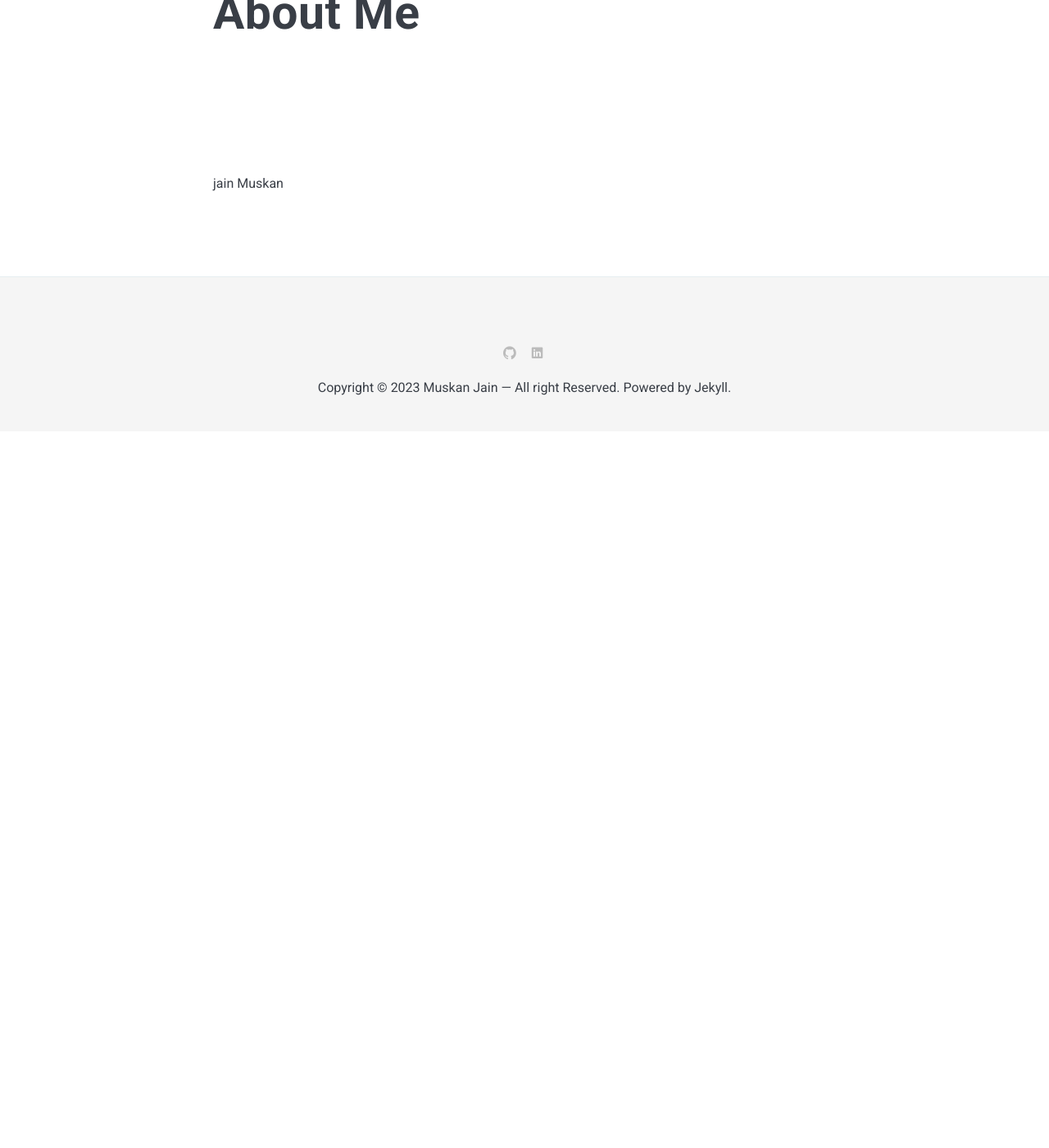
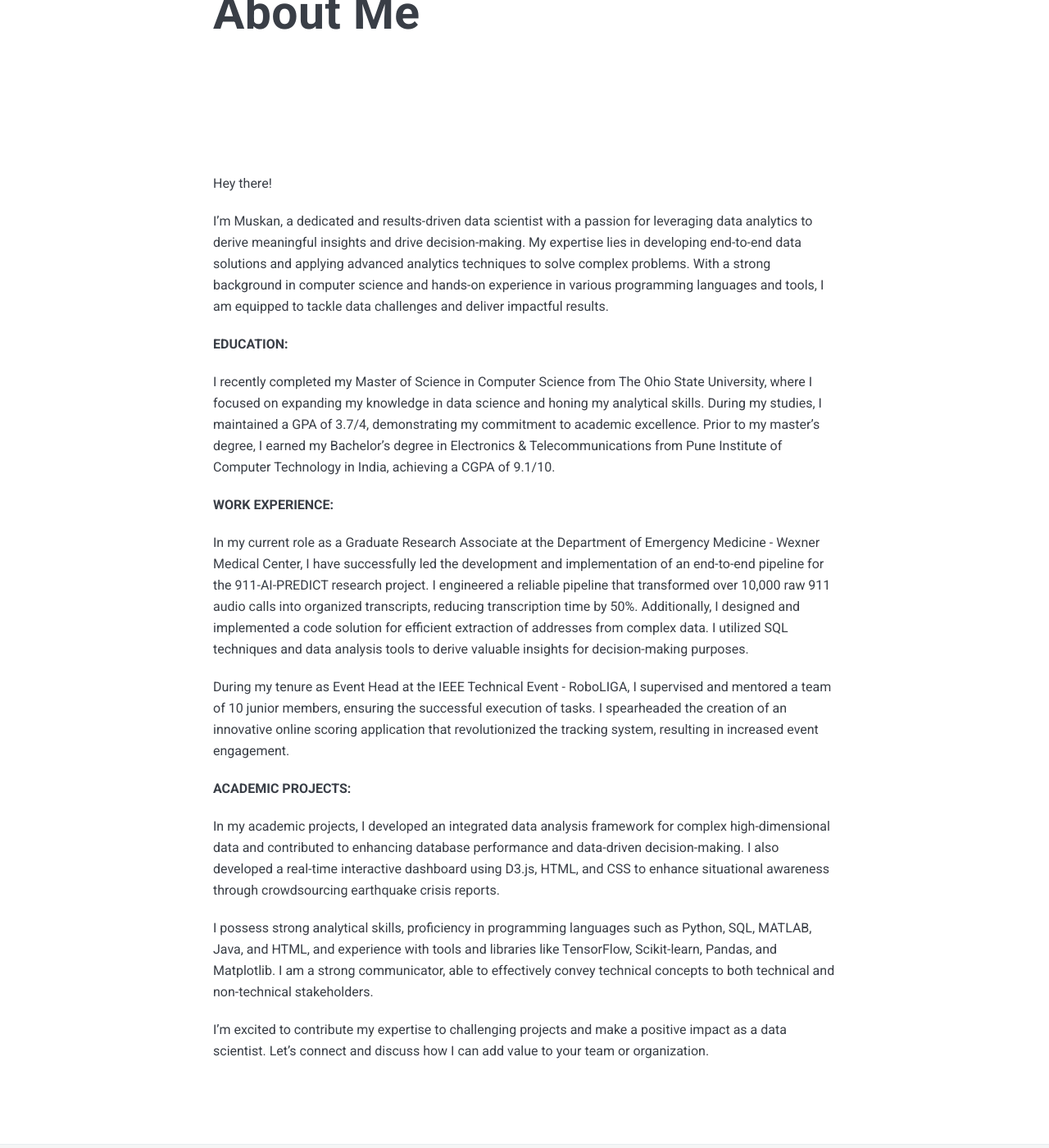
Before and after one commit to MuskanJain798/Muskan, a Jekyll site: the page built from _pages/about.md, in a window 1280 px wide and 1400 px high, scrolled down 200 px. Shown: the whole window at 82% size. Built offline with Jekyll 4.4.1, drawn with Linux system fonts in a browser that asks for light colours; nearby versions of some CDN libraries; before the commit the page ends 900 px from its top, so only the background shows below that.

Commit message:
Update about.md

```diff
--- a/_pages/about.md
+++ b/_pages/about.md
@@ -3,10 +3,25 @@ layout: page
 title: About Me
 permalink: /about/
 ---
+Hey there!
+
+I'm Muskan, a dedicated and results-driven data scientist with a passion for leveraging data analytics to derive meaningful insights and drive decision-making. My expertise lies in developing end-to-end data solutions and applying advanced analytics techniques to solve complex problems. With a strong background in computer science and hands-on experience in various programming languages and tools, I am equipped to tackle data challenges and deliver impactful results.
+
+<strong>EDUCATION:</strong>
+
+I recently completed my Master of Science in Computer Science from The Ohio State University, where I focused on expanding my knowledge in data science and honing my analytical skills. During my studies, I maintained a GPA of 3.7/4, demonstrating my commitment to academic excellence. Prior to my master's degree, I earned my Bachelor's degree in Electronics & Telecommunications from Pune Institute of Computer Technology in India, achieving a CGPA of 9.1/10.
+
+<strong>WORK EXPERIENCE:</strong>
+
+In my current role as a Graduate Research Associate at the Department of Emergency Medicine - Wexner Medical Center, I have successfully led the development and implementation of an end-to-end pipeline for the 911-AI-PREDICT research project. I engineered a reliable pipeline that transformed over 10,000 raw 911 audio calls into organized transcripts, reducing transcription time by 50%. Additionally, I designed and implemented a code solution for efficient extraction of addresses from complex data. I utilized SQL techniques and data analysis tools to derive valuable insights for decision-making purposes.
+
+During my tenure as Event Head at the IEEE Technical Event - RoboLIGA, I supervised and mentored a team of 10 junior members, ensuring the successful execution of tasks. I spearheaded the creation of an innovative online scoring application that revolutionized the tracking system, resulting in increased event engagement.
+
+<strong>ACADEMIC PROJECTS:</strong>
+
+In my academic projects, I developed an integrated data analysis framework for complex high-dimensional data and contributed to enhancing database performance and data-driven decision-making. I also developed a real-time interactive dashboard using D3.js, HTML, and CSS to enhance situational awareness through crowdsourcing earthquake crisis reports.
+
+I possess strong analytical skills, proficiency in programming languages such as Python, SQL, MATLAB, Java, and HTML, and experience with tools and libraries like TensorFlow, Scikit-learn, Pandas, and Matplotlib. I am a strong communicator, able to effectively convey technical concepts to both technical and non-technical stakeholders.
 
 
-
-
-
-jain
-Muskan
+I'm excited to contribute my expertise to challenging projects and make a positive impact as a data scientist. Let's connect and discuss how I can add value to your team or organization.
```
